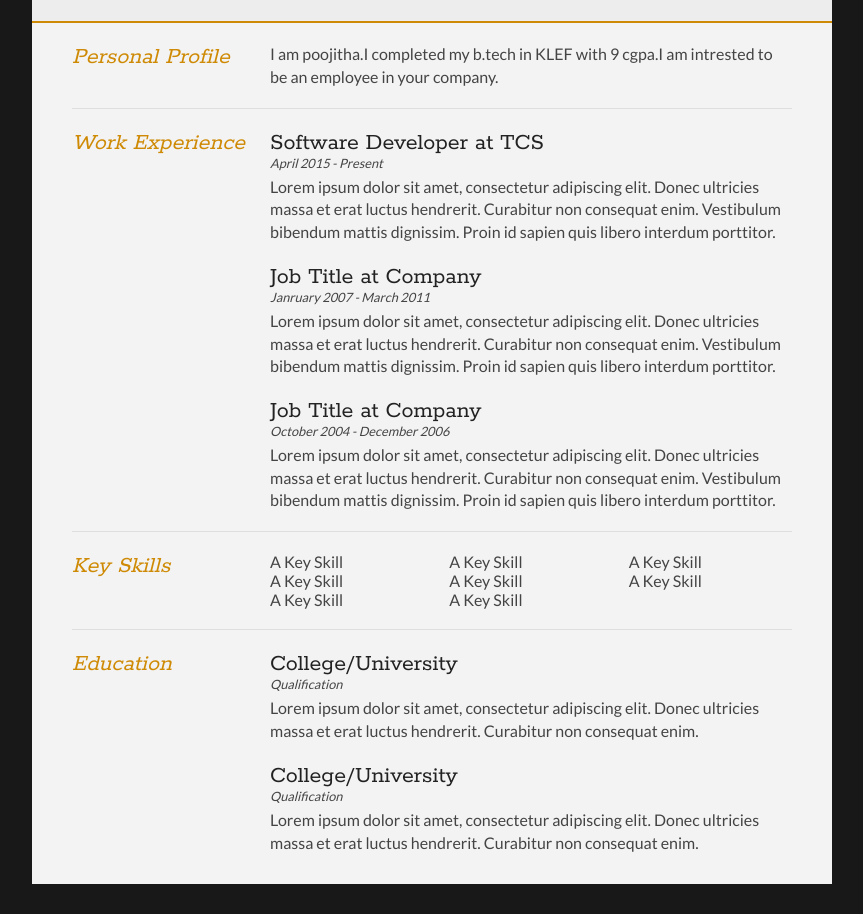
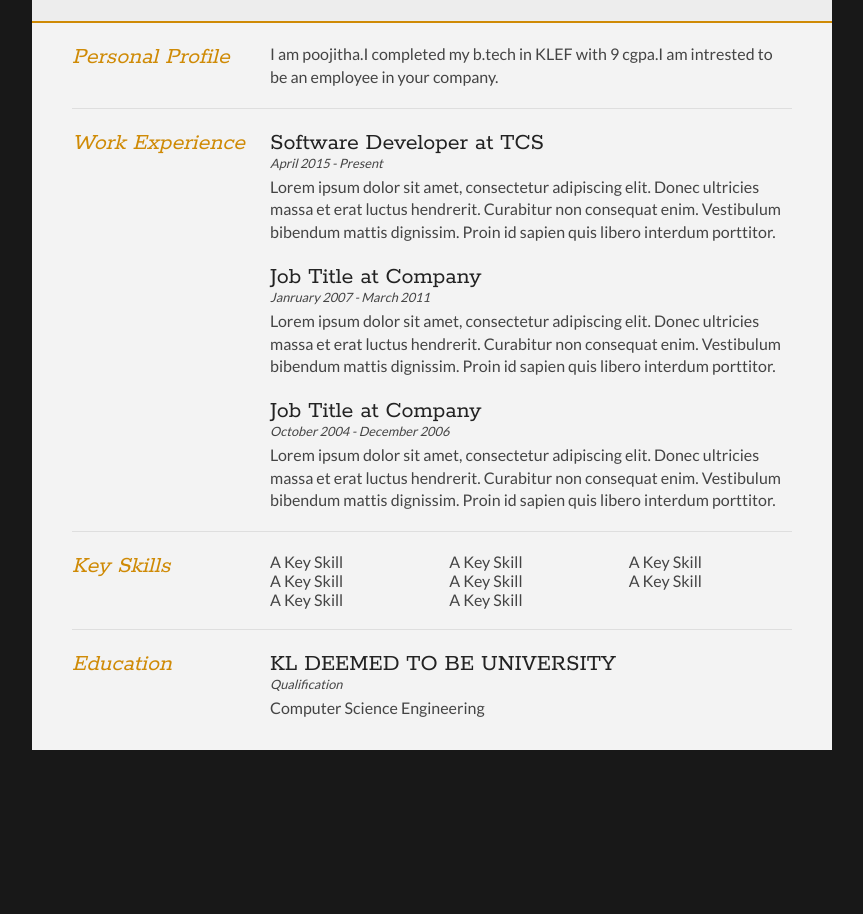
Before and after one commit to Poojitha123/Poojitha123.github.io, a plain HTML site: page index.html in a window 1280 px wide. Shown: the part 153-1067 px from the top of the page, without its empty margins (208-1071 px from the left). After the commit the page ends 933 px from the top, so only its background shows below. Drawn offline with Linux system fonts and the light colour scheme.

Commit message:
edited resume formate

```diff
--- a/index.html
+++ b/index.html
@@ -107,15 +107,9 @@
 
 			<div class="sectionContent">
 				<article>
-					<h2>College/University</h2>
+					<h2>KL DEEMED TO BE UNIVERSITY</h2>
 					<p class="subDetails">Qualification</p>
-					<p>Lorem ipsum dolor sit amet, consectetur adipiscing elit. Donec ultricies massa et erat luctus hendrerit. Curabitur non consequat enim.</p>
-				</article>
-
-				<article>
-					<h2>College/University</h2>
-					<p class="subDetails">Qualification</p>
-					<p>Lorem ipsum dolor sit amet, consectetur adipiscing elit. Donec ultricies massa et erat luctus hendrerit. Curabitur non consequat enim.</p>
+					<p>Computer Science Engineering</p>
 				</article>
 			</div>
 			<div class="clear"></div>
```
